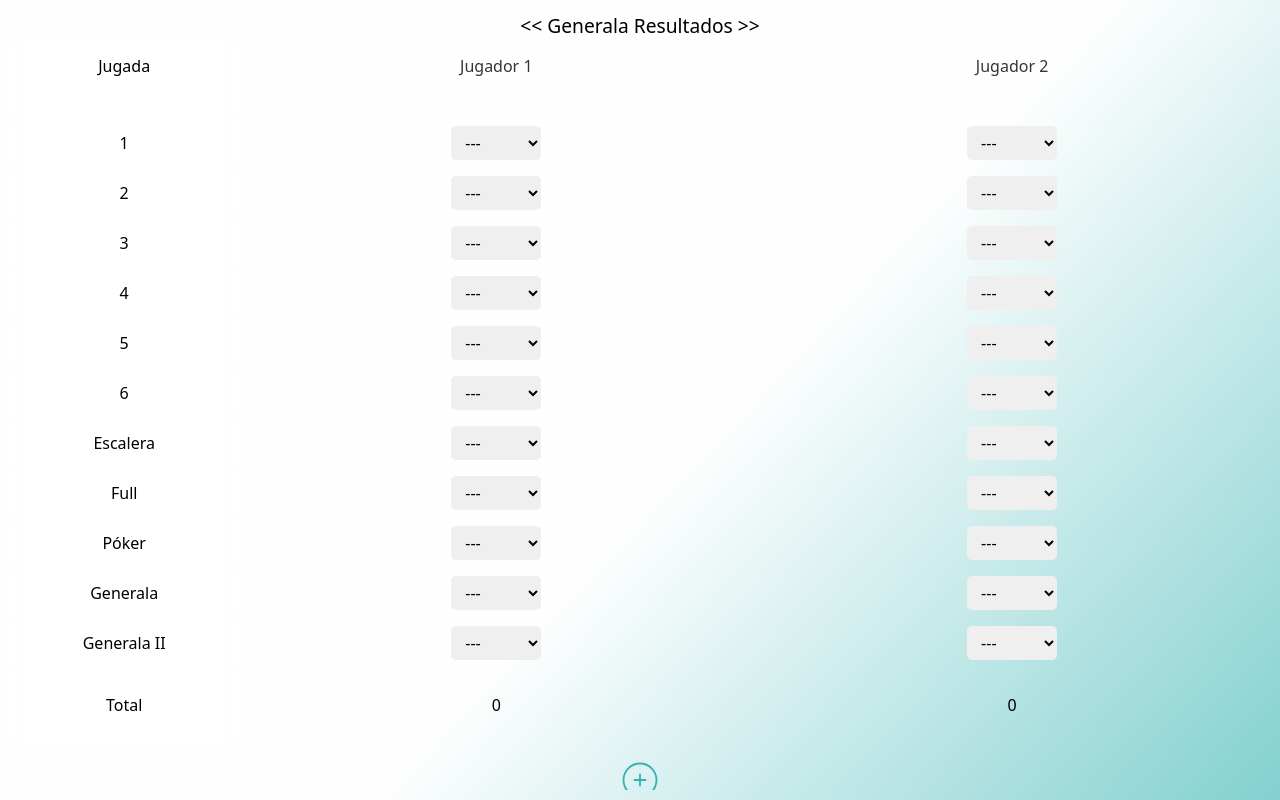
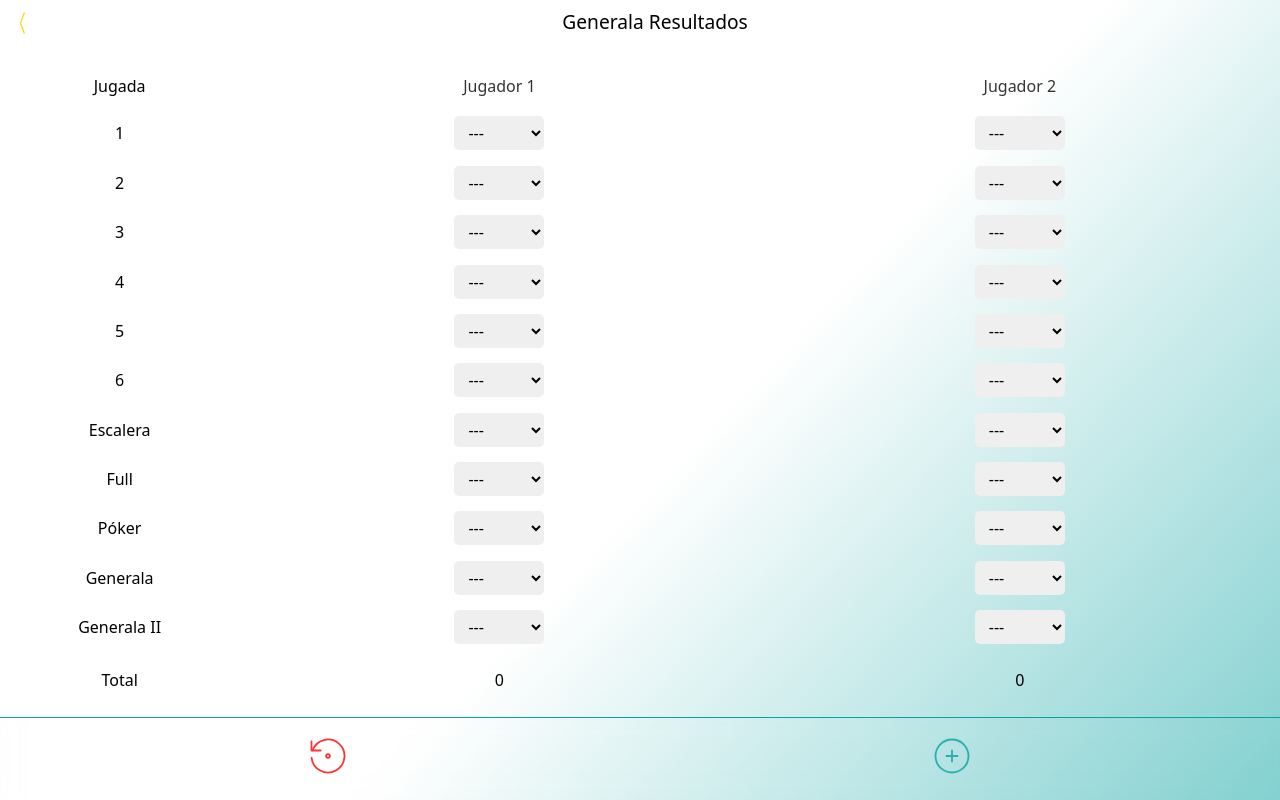
Before and after one commit to SRV013/anotadores, a React (Vite) app: page /generala in a window 1280 px wide. Built offline with nearby package versions, Linux system fonts and the light colour scheme.

Commit message:
refactor: enhance layout and styling of components, improve usability and visual consistency

```diff
--- a/src/components/generala/index.tsx
+++ b/src/components/generala/index.tsx
@@ -1,7 +1,8 @@
 import { useState } from "react";
 import styles from "./style.module.css";
 import { GENERALA_JUGADAS } from "@/lib/generala";
-import { Delete, New, Crown } from "@/icons/actions";
+import { Delete, New, Crown, Reset, Back } from "@/icons/actions";
+import { Link } from "react-router-dom";
 
 export default function MyGenerala() {
     const [players, setPlayers] = useState(["Jugador 1", "Jugador 2"]);
@@ -23,7 +24,6 @@ export default function MyGenerala() {
     const deletePlayer = (index: number) => {
         if (players.length > 2) {
             setPlayers(players.filter((_, i) => i !== index));
-
             const updatedScores = { ...scores };
             delete updatedScores[index];
             setScores(updatedScores);
@@ -40,7 +40,10 @@ export default function MyGenerala() {
             },
         }));
     };
-
+    const handleReset = () => {
+        setPlayers(["Jugador 1", "Jugador 2"]);
+        setScores({})
+    }
     const getTotalScore = (playerIndex: number) => {
         return Object.values(scores[playerIndex] || {}).reduce((sum, value) => sum + value, 0);
     };
@@ -50,10 +53,13 @@ export default function MyGenerala() {
     const leaders = totalScores.map((score) => score === maxScore); // Identifica a los líderes
 
     return (
-        <>
-            <div className={styles.header}>{"<< "}Generala Resultados {" >>"}</div>
         <div className={styles.container}>
-                <div>
+            <div className={styles.header}>
+                <Link to="/"><Back /></Link>
+                <span>
+                    Generala Resultados
+                </span>
+            </div>
                 <div className={styles.generalaTable}>
                     <table>
                         <thead>
@@ -118,12 +124,10 @@ export default function MyGenerala() {
                         </tfoot>
                     </table>
                 </div>
-                <div className={styles.new} onClick={addPlayer}>
-                    <New />
-                    <p>Agregar Nuevo Participante</p>
+                <div className={styles.footer} >
+                    <span onClick={handleReset}> <Reset /></span>
+                    <span onClick={addPlayer}> <New /></span>
                 </div>
         </div>
-            </div>
-        </>
     );
 }
--- a/src/components/generala/style.module.css
+++ b/src/components/generala/style.module.css
@@ -1,38 +1,47 @@
-.header {
-    text-align: center;
-    font-size: 1.2rem;
-    padding: .1rem;
+.container {
+    position: relative;
+    display: flex;
+    flex-direction: column;
+    height: 100%;
 }
 
-.container {
+.header {
     display: flex;
-    flex-direction: column;
-    overflow-x: hidden;
-    overflow-y: auto;
+    justify-items: center;
+    font-size: 1.2rem;
+    padding: .5rem;
 }
 
-.container .new {
-    padding: 1rem 0;
-    text-align: center;
-    overflow: hidden;
+.header a{
+    cursor: pointer;
 }
 
+.header span {
+    flex: 1;
+    text-align: center;
+}
+
+.footer {
+    display: flex;
+    justify-content: space-around;
+    border-top: 1px solid var(--primary);
+    backdrop-filter: blur(10px);
+    padding: 1rem;
+}
+
+
 .generalaTable {
-    display: block;
-    width: 100%;
-    overflow-x: auto;
-    white-space: nowrap;
+    height: 100%;
+    overflow: auto;
 }
 
 .generalaTable table {
     border-collapse: collapse;
     width: 100%;
+    height: 100%;
 }
 
-.generalaTable thead th {
-    padding: 8px 15px 35px 15px;
-    text-align: center;
-}
+
 
 .generalaTable tfoot th {
     padding: 25px 12px;
@@ -40,25 +49,31 @@
 
 .generalaTable th,
 .generalaTable td {
-    padding: 8px 12px;
+    padding: 6px 10px;
     text-align: center;
     white-space: nowrap;
 }
 
 .generalaTable thead th,
 .generalaTable tfoot th {
+    padding-top: 1rem;
     position: relative;
+}
+
+.generalaTable thead th {
+    text-align: center;
 }
 
 .generalaTable thead th span,
 .generalaTable tfoot th span {
     position: absolute;
-    right: 50%;
+    right: 3px;
     transform: translateX(50%);
-    top: 2.5rem;
+    top: 2px;
 }
 
 .generalaTable tfoot th span {
+    right: 50%;
     top: 3rem;
 }
 
--- a/src/components/home/index.tsx
+++ b/src/components/home/index.tsx
@@ -3,14 +3,15 @@ import styles from "./style.module.css";
 import Logo from "@/icons/logo";
 export default function MyHome() {
     return (
-        <div className={styles.container}>
+        <>
             <div className={styles.header}>
-                <span><Logo /></span>
+                <Logo />
+                <span>Marcadores</span>
             </div>
             <div className={styles.nav}>
                 <Link to="/generala">Genelara</Link>
                 <Link to="/truco">Truco</Link>
             </div>
-        </div>
+        </>
     )
 }
--- a/src/components/home/style.module.css
+++ b/src/components/home/style.module.css
@@ -1,22 +1,19 @@
-.container {
+.header {
     display: flex;
     flex-direction: column;
-    height: 100%;
-}
-
-.header {
-    align-self: center;
+    align-items: center;
+    gap: 1rem;
     padding: 1rem;
 }
-
+.header span{ font-size: 2rem; }
 .nav {
     display: flex;
     flex-direction: column;
     justify-content: center;
     align-items: center;
     gap: 2rem;
+    font-size: 1.6rem;
     flex: 1;
-    font-size: 1.6rem;
 }
 
 .nav a {
--- a/src/icons/actions.tsx
+++ b/src/icons/actions.tsx
@@ -11,13 +11,19 @@ function New() {
 }
 function Delete() {
     return (
-        <svg viewBox="0 0 24 24" className={`${style.icon} ${style.delete}`} style={{ stroke: 'red' }} >
+        <svg viewBox="0 0 24 24" className={`${style.icon} ${style.delete}`}>
             <path stroke="none" d="M0 0h24v24H0z" fill="none" />
-            <path d="M4 7l16 0" />
-            <path d="M10 11l0 6" />
-            <path d="M14 11l0 6" />
-            <path d="M5 7l1 12a2 2 0 0 0 2 2h8a2 2 0 0 0 2 -2l1 -12" />
-            <path d="M9 7v-3a1 1 0 0 1 1 -1h4a1 1 0 0 1 1 1v3" />
+            <path d="M12 2l.324 .001l.318 .004l.616 .017l.299 .013l.579 .034l.553 .046c4.785 .464 6.732 2.411 7.196 7.196l.046 .553l.034 .579c.005 .098 .01 .198 .013 .299l.017 .616l.005 .642l-.005 .642l-.017 .616l-.013 .299l-.034 .579l-.046 .553c-.464 4.785 -2.411 6.732 -7.196 7.196l-.553 .046l-.579 .034c-.098 .005 -.198 .01 -.299 .013l-.616 .017l-.642 .005l-.642 -.005l-.616 -.017l-.299 -.013l-.579 -.034l-.553 -.046c-4.785 -.464 -6.732 -2.411 -7.196 -7.196l-.046 -.553l-.034 -.579a28.058 28.058 0 0 1 -.013 -.299l-.017 -.616c-.003 -.21 -.005 -.424 -.005 -.642l.001 -.324l.004 -.318l.017 -.616l.013 -.299l.034 -.579l.046 -.553c.464 -4.785 2.411 -6.732 7.196 -7.196l.553 -.046l.579 -.034c.098 -.005 .198 -.01 .299 -.013l.616 -.017c.21 -.003 .424 -.005 .642 -.005zm-1.489 7.14a1 1 0 0 0 -1.218 1.567l1.292 1.293l-1.292 1.293l-.083 .094a1 1 0 0 0 1.497 1.32l1.293 -1.292l1.293 1.292l.094 .083a1 1 0 0 0 1.32 -1.497l-1.292 -1.293l1.292 -1.293l.083 -.094a1 1 0 0 0 -1.497 -1.32l-1.293 1.292l-1.293 -1.292l-.094 -.083z" fill="currentColor" strokeWidth={0} />
+        </svg>
+    )
+}
+function Reset() {
+    return (
+        <svg viewBox="0 0 24 24" className={`${style.icon} ${style.reset}`}>
+            <path stroke="none" d="M0 0h24v24H0z" fill="none" />
+            <path d="M3.06 13a9 9 0 1 0 .49 -4.087" />
+            <path d="M3 4.001v5h5" />
+            <path d="M12 12m-1 0a1 1 0 1 0 2 0a1 1 0 1 0 -2 0" />
         </svg>
     )
 }
@@ -29,5 +35,12 @@ function Crown() {
         </svg>
     )
 }
+function Back() {
+    return (
+        <svg viewBox="0 0 24 24" className={`${style.icon} ${style.back}`}>
+            <path stroke="none" d="M0 0h24v24H0z" fill="none"/><path d="M13 20l-3 -8l3 -8" />
+        </svg>
+    )
+}
 
-export { Delete, New, Crown }
+export { Delete, New, Reset, Crown , Back }
--- a/src/icons/style.module.css
+++ b/src/icons/style.module.css
@@ -31,7 +31,8 @@
 }
 
 .new,
-.delete {
+.delete,
+.reset {
     /* stroke: red; */
     opacity: .8;
     transition: var(--transition);
@@ -42,13 +43,19 @@
     }
 }
 
-.new {
+.new,
+.reset {
     width: 44px;
     height: 44px;
     /* stroke: rgb(235, 232, 232); */
 }
 
-.crown {
+.reset {
+    stroke: red;
+}
+
+.crown ,
+.back {
     width: 30px;
     height: 30px;
     stroke: gold;
--- a/src/layout/App.css
+++ b/src/layout/App.css
@@ -1,8 +1,6 @@
 #app {
-  display: flex;
-  flex-direction: column;
   height: 100dvh;
-  padding: 10px;
+  overflow: hidden;
 }
 
 #app img {
@@ -32,7 +30,5 @@
 #container {
   display: flex;
   flex-direction: column;
-  justify-content: space-around;
   height: 100%;
-  overflow: hidden;
 }
```
Lines whose indentation alone changed are shown as unchanged.
